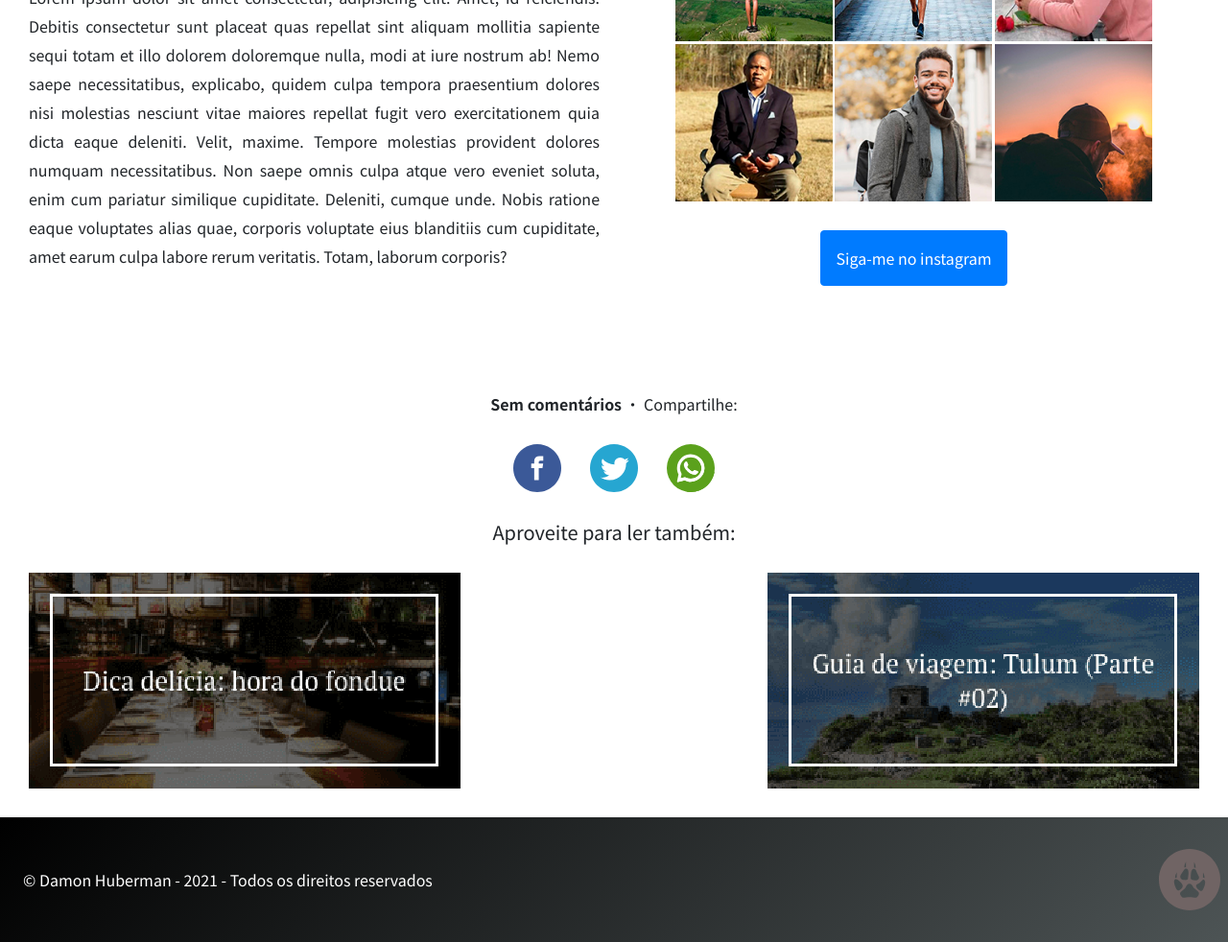
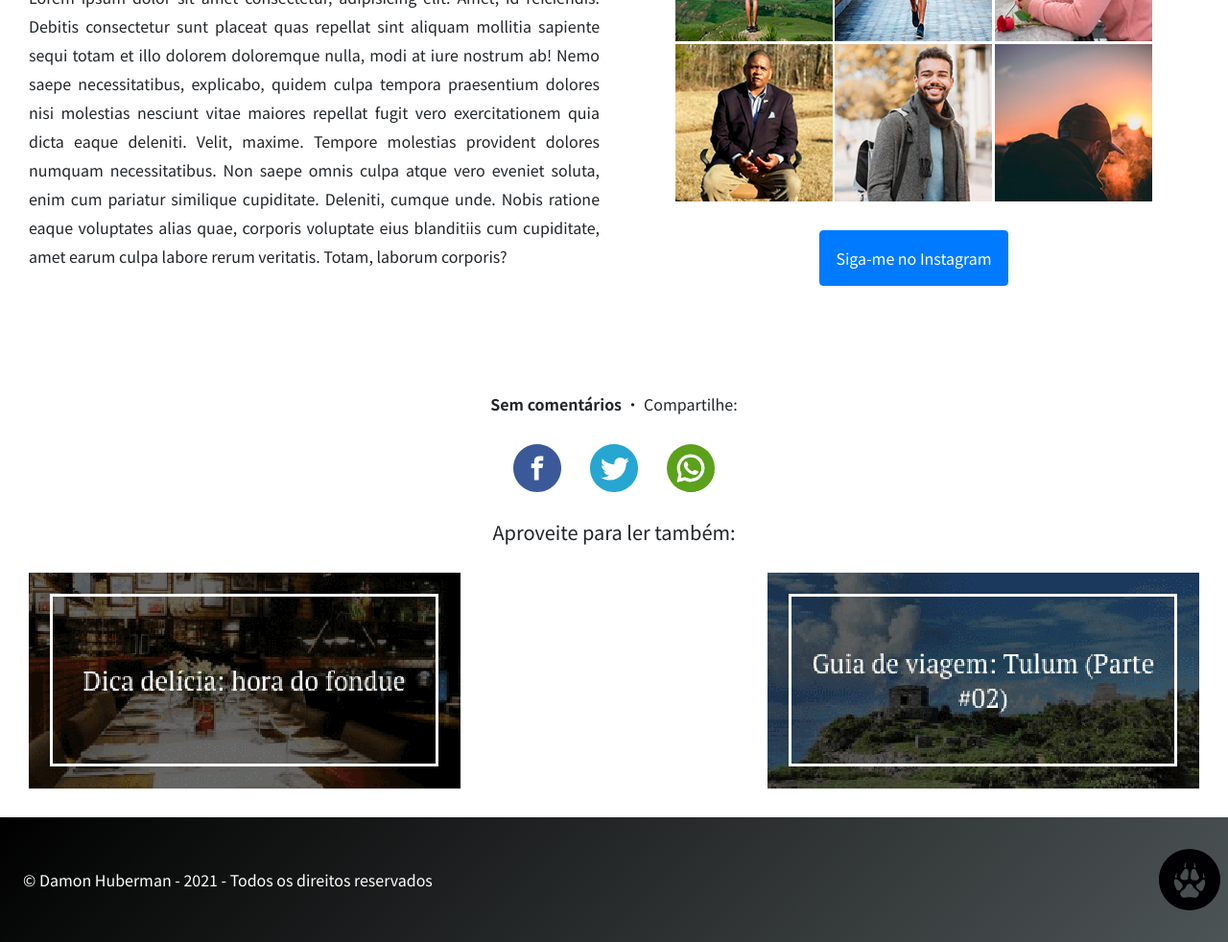
Before and after one commit to OziasJr/damon-huberman, a PHP site: page / in a window 1280 px wide. Shown: the part 2571-3553 px from the top of the page at 96% size. Run offline with PHP 8.4, Linux system fonts and the light colour scheme; some libraries are stand-ins or nearby versions; some web fonts are replaced.

Commit message:
index and style

```diff
--- a/index.php
+++ b/index.php
@@ -105,7 +105,7 @@
                 <a href="https://instagram.com/" target="_blank"><img src="./assets/img/instagram05.jpg" alt=""></a>
                 <a href="https://instagram.com/" target="_blank"><img src="./assets/img/instagram06.jpg" alt=""></a>
               </div>
-              <button type="button" class="btn p-3 btn-primary d-flex mx-auto">Siga-me no instagram</button>
+              <button type="button" class="btn p-3 btn-primary d-flex mx-auto">Siga-me no Instagram</button>
             </div>
           </div>
         <div class="col-wide end">
@@ -121,8 +121,12 @@
           </div>
           <h5 class="col-wide">Aproveite para ler também:</h5>
           <div class="img-end d-flex justify-content-between">
-            <a href="#"><img class="img-fluid img5" src="./assets/img/img5@1,5x.png" alt=""></a>
-            <a href="#"><img class="img-fluid img6" src="./assets/img/img6@1,5x.png" alt=""></a>
+            <div>
+              <a href="#"><img class="img-fluid img5" src="./assets/img/img5@1,5x.png" alt=""></a>
+            </div>
+            <div>
+              <a href="#"><img class="img-fluid img6" src="./assets/img/img6@1,5x.png" alt=""></a>
+            </div>
           </div>
         </div>
       </main>
```
Also changed, not shown: assets/icon/pawprint.svg.
